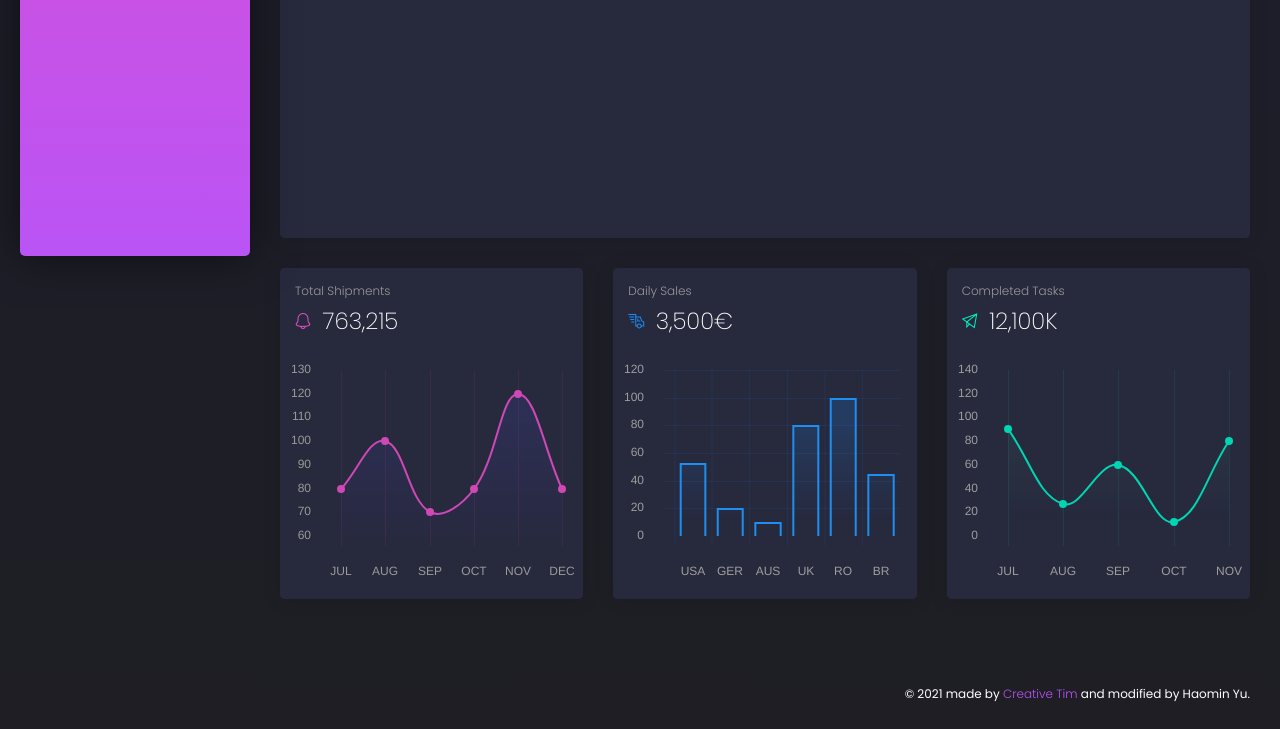
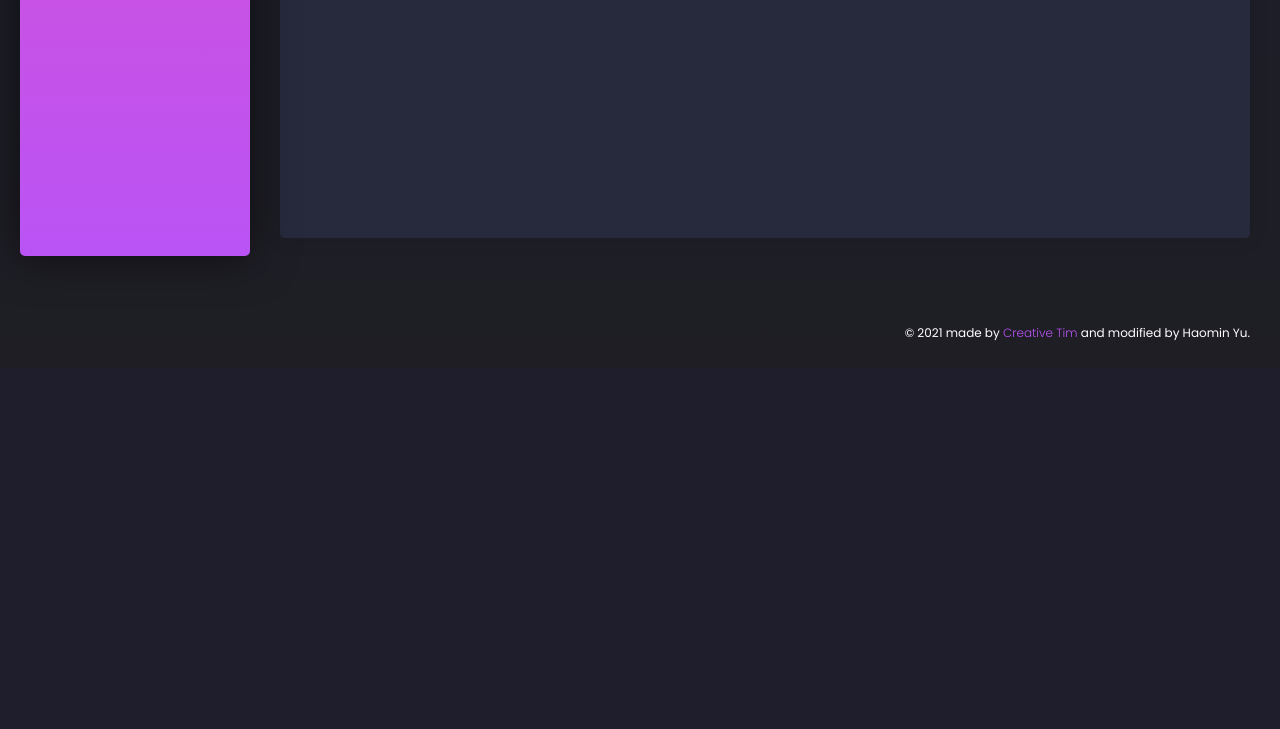
Before and after one commit to Haomin-Yu/G.H.O.S.T.-Records, a plain HTML site: page examples/dashboard.html in a window 1280 px wide. Shown: the part 534-1263 px from the top of the page. After the commit the page ends 902 px from the top, so only its background shows below. Drawn offline with Linux system fonts and the light colour scheme.

Commit message:
Removed unnecessary tables on last row of dashboard

```diff
--- a/assets/demo/demo.js
+++ b/assets/demo/demo.js
@@ -349,83 +349,9 @@ demo = {
       }
     };
 
-    var ctx = document.getElementById("chartLinePurple").getContext("2d");
-
-    var gradientStroke = ctx.createLinearGradient(0, 230, 0, 50);
-
-    gradientStroke.addColorStop(1, 'rgba(72,72,176,0.2)');
-    gradientStroke.addColorStop(0.2, 'rgba(72,72,176,0.0)');
-    gradientStroke.addColorStop(0, 'rgba(119,52,169,0)'); //purple colors
-
-    var data = {
-      labels: ['JUL', 'AUG', 'SEP', 'OCT', 'NOV', 'DEC'],
-      datasets: [{
-        label: "Data",
-        fill: true,
-        backgroundColor: gradientStroke,
-        borderColor: '#d048b6',
-        borderWidth: 2,
-        borderDash: [],
-        borderDashOffset: 0.0,
-        pointBackgroundColor: '#d048b6',
-        pointBorderColor: 'rgba(255,255,255,0)',
-        pointHoverBackgroundColor: '#d048b6',
-        pointBorderWidth: 20,
-        pointHoverRadius: 4,
-        pointHoverBorderWidth: 15,
-        pointRadius: 4,
-        data: [80, 100, 70, 80, 120, 80],
-      }]
-    };
-
-    var myChart = new Chart(ctx, {
-      type: 'line',
-      data: data,
-      options: gradientChartOptionsConfigurationWithTooltipPurple
-    });
-
-
-    var ctxGreen = document.getElementById("chartLineGreen").getContext("2d");
-
-    var gradientStroke = ctx.createLinearGradient(0, 230, 0, 50);
-
-    gradientStroke.addColorStop(1, 'rgba(66,134,121,0.15)');
-    gradientStroke.addColorStop(0.4, 'rgba(66,134,121,0.0)'); //green colors
-    gradientStroke.addColorStop(0, 'rgba(66,134,121,0)'); //green colors
-
-    var data = {
-      labels: ['JUL', 'AUG', 'SEP', 'OCT', 'NOV'],
-      datasets: [{
-        label: "My First dataset",
-        fill: true,
-        backgroundColor: gradientStroke,
-        borderColor: '#00d6b4',
-        borderWidth: 2,
-        borderDash: [],
-        borderDashOffset: 0.0,
-        pointBackgroundColor: '#00d6b4',
-        pointBorderColor: 'rgba(255,255,255,0)',
-        pointHoverBackgroundColor: '#00d6b4',
-        pointBorderWidth: 20,
-        pointHoverRadius: 4,
-        pointHoverBorderWidth: 15,
-        pointRadius: 4,
-        data: [90, 27, 60, 12, 80],
-      }]
-    };
-
-    var myChart = new Chart(ctxGreen, {
-      type: 'line',
-      data: data,
-      options: gradientChartOptionsConfigurationWithTooltipGreen
-
-    });
-
-
 
     var chart_labels = ['JAN', 'FEB', 'MAR', 'APR', 'MAY', 'JUN', 'JUL', 'AUG', 'SEP', 'OCT', 'NOV', 'DEC'];
     var chart_data = [100, 70, 90, 70, 85, 60, 75, 60, 90, 80, 110, 100];
-
 
     var ctx = document.getElementById("chartBig1").getContext('2d');
 
@@ -481,40 +407,7 @@ demo = {
       myChartData.update();
     });
 
-
-    var ctx = document.getElementById("CountryChart").getContext("2d");
-
-    var gradientStroke = ctx.createLinearGradient(0, 230, 0, 50);
-
-    gradientStroke.addColorStop(1, 'rgba(29,140,248,0.2)');
-    gradientStroke.addColorStop(0.4, 'rgba(29,140,248,0.0)');
-    gradientStroke.addColorStop(0, 'rgba(29,140,248,0)'); //blue colors
-
-
-    var myChart = new Chart(ctx, {
-      type: 'bar',
-      responsive: true,
-      legend: {
-        display: false
-      },
-      data: {
-        labels: ['USA', 'GER', 'AUS', 'UK', 'RO', 'BR'],
-        datasets: [{
-          label: "Countries",
-          fill: true,
-          backgroundColor: gradientStroke,
-          hoverBackgroundColor: gradientStroke,
-          borderColor: '#1f8ef1',
-          borderWidth: 2,
-          borderDash: [],
-          borderDashOffset: 0.0,
-          data: [53, 20, 10, 80, 100, 45],
-        }]
-      },
-      options: gradientBarChartConfiguration
-    });
-
-  },
+  }, // End of initDashboardPageCharts: function()
 
   showNotification: function(from, align) {
     color = Math.floor((Math.random() * 4) + 1);
--- a/examples/dashboard.html
+++ b/examples/dashboard.html
@@ -233,54 +233,13 @@
               </div>
               <div class="card-body">
                 <div class="chart-area">
-                  <canvas id="chartBig1"></canvas>
+                  <canvas id="chartBig2"></canvas>
                 </div>
               </div>
             </div>
           </div>
         </div>
         <!-- End chart for total value -->
-        <div class="row">
-          <div class="col-lg-4">
-            <div class="card card-chart">
-              <div class="card-header ">
-                <h5 class="card-category">Total Shipments</h5>
-                <h3 class="card-title"><i class="tim-icons icon-bell-55 text-primary "></i> 763,215</h3>
-              </div>
-              <div class="card-body ">
-                <div class="chart-area">
-                  <canvas id="chartLinePurple"></canvas>
-                </div>
-              </div>
-            </div>
-          </div>
-          <div class="col-lg-4">
-            <div class="card card-chart">
-              <div class="card-header ">
-                <h5 class="card-category">Daily Sales</h5>
-                <h3 class="card-title"><i class="tim-icons icon-delivery-fast text-info "></i> 3,500€</h3>
-              </div>
-              <div class="card-body ">
-                <div class="chart-area">
-                  <canvas id="CountryChart"></canvas>
-                </div>
-              </div>
-            </div>
-          </div>
-          <div class="col-lg-4">
-            <div class="card card-chart">
-              <div class="card-header ">
-                <h5 class="card-category">Completed Tasks</h5>
-                <h3 class="card-title"><i class="tim-icons icon-send text-success "></i> 12,100K</h3>
-              </div>
-              <div class="card-body ">
-                <div class="chart-area">
-                  <canvas id="chartLineGreen"></canvas>
-                </div>
-              </div>
-            </div>
-          </div>
-        </div>
       </div>
       <footer class="footer">
         <div class="container-fluid">
```
